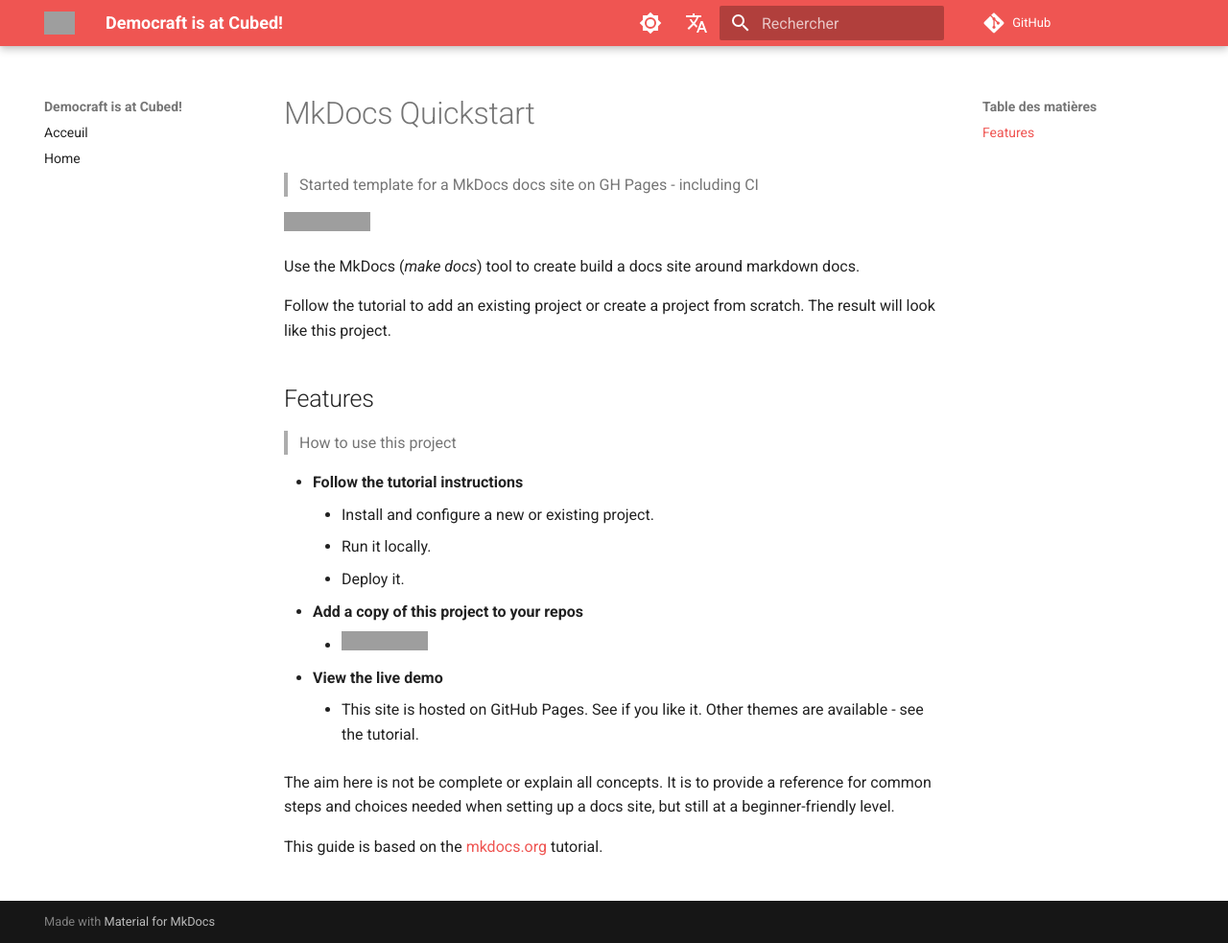
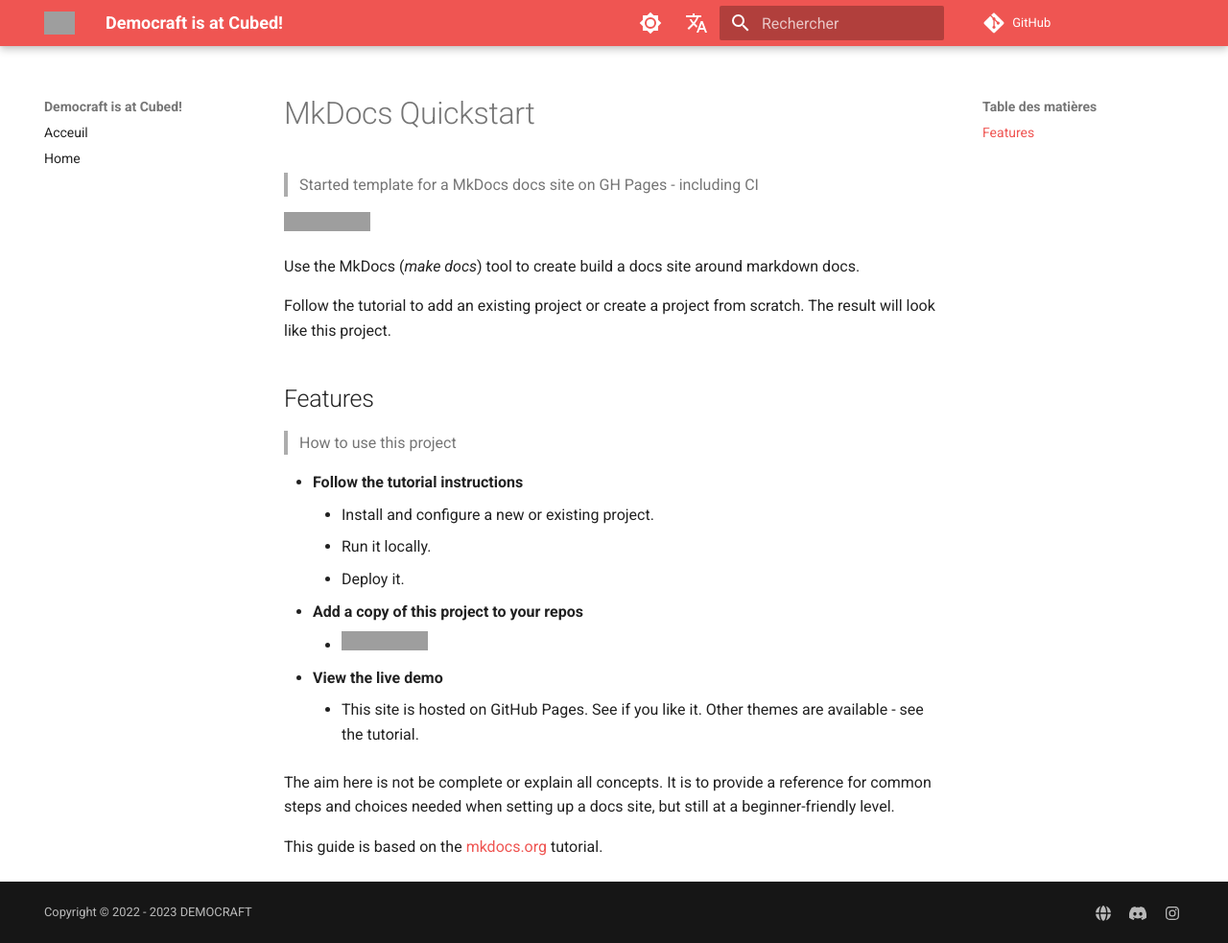
Before and after one commit to democraftmc/cubed-doc, an MkDocs documentation site: the page built from docs/docs/index.md, in a window 1280 px wide and 983 px high. Shown: the whole window at 96% size. Built offline with MkDocs 1.6.1 and Material for MkDocs 9.7.7, drawn with Linux system fonts in a browser that asks for light colours; comment, search, counter and statistics services are not loaded; grey boxes are pictures that could not be loaded.

Commit message:
Update mkdocs.yml
Added footer

```diff
--- a/docs/mkdocs.yml
+++ b/docs/mkdocs.yml
@@ -49,3 +49,17 @@
     - name: English
       link: /en/
       lang: en
+
+  social:
+    - icon: fontawesome/solid/globe
+      link: https://democraft.fr
+      name: Site Web
+    - icon: fontawesome/brands/discord
+      link: https://dsc.gg/democraft
+      name: Discord
+    - icon: fontawesome/brands/instagram
+      link: https://instagram.com/democraftmc
+      name: Instagram
+  generator: false
+
+copyright: Copyright &copy; 2022 - 2023 DEMOCRAFT
```
